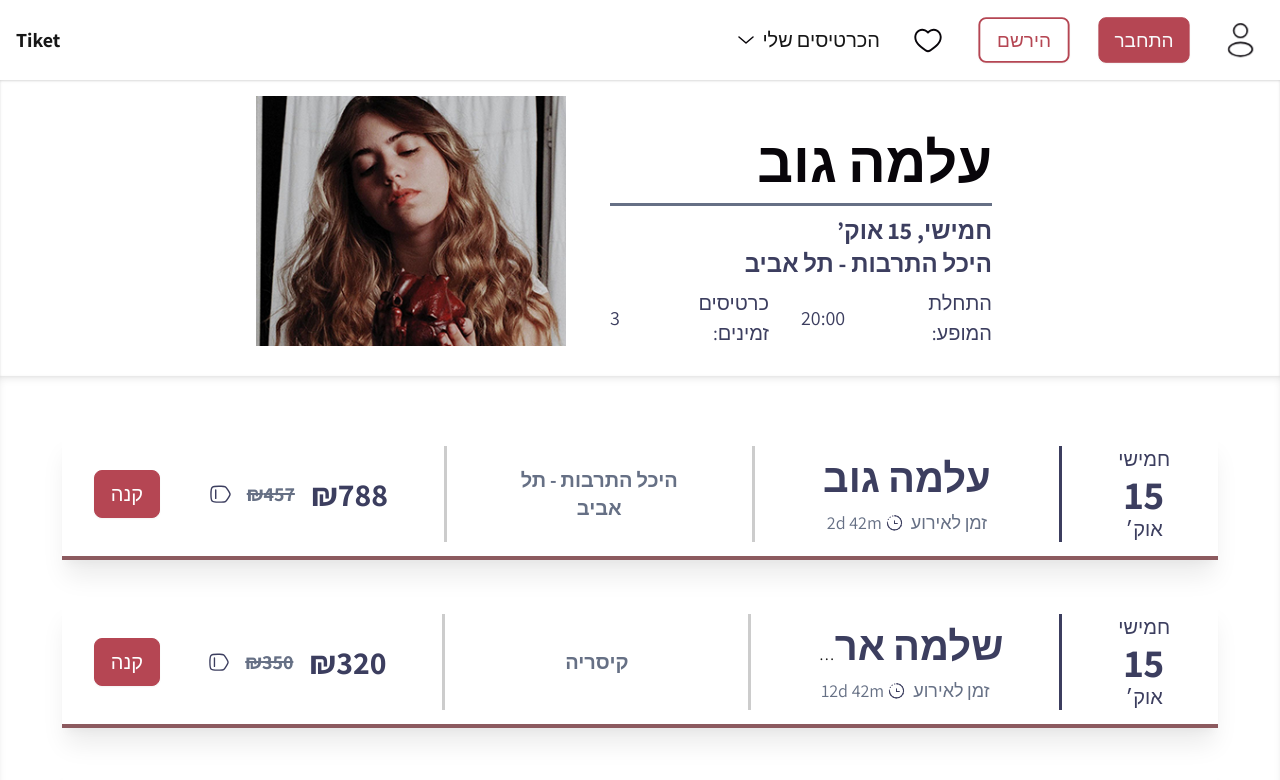
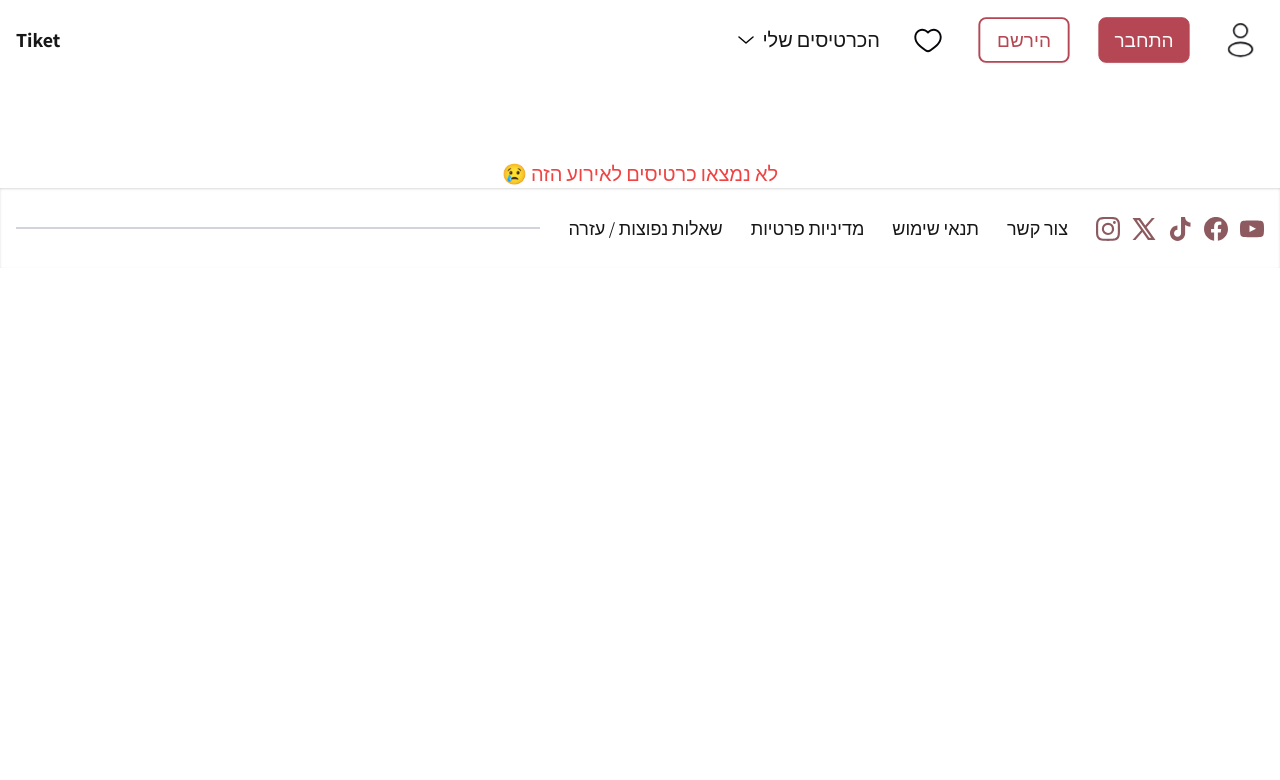
Before and after one commit to tiketuser/Tiket, a Next.js app: page /EventPage in a window 1280 px wide. Shown: the top 780 px of the page. Built offline with nearby package versions, Linux system fonts and the light colour scheme.

Commit message:
Linked between Home Page and Event Page using query parameter (only for mvp)

```diff
--- a/app/EventPage/page.tsx
+++ b/app/EventPage/page.tsx
@@ -1,60 +1,59 @@
-import React from "react";
-import cardsData from "../DemoData/cardsData";
+"use client";
+
+import { useSearchParams } from "next/navigation";
 import NavBar from "../components/NavBar/NavBar";
 import SingleCard from "../components/SingleCard/SingleCard";
 import Footer from "../components/Footer/Footer";
 import EventUpperSection from "../components/EventUpperSection/EventUpperSection";
 import SeatingMap from "../components/SeatingMap/SeatingMap";
-interface Props {
-  params: {
-    query: string;
-  };
-}
+import cardsData from "../DemoData/cardsData";
 
-interface CardData {
-  id: string | number;
-  imageSrc: string;
-  title: string;
-  date: string;
-  location: string;
-  priceBefore: number;
-  price: number;
-  soldOut: boolean;
-  ticketsLeft: number;
-  timeLeft: string;
-}
+const EventPage = () => {
+  const searchParams = useSearchParams();
+  const title = searchParams.get("title");
 
-const getEventPage = (query: number) => {
-  // Filter the tickets by the given query ID
-  return cardsData.filter((CardData: any) => CardData.id === query);
-};
+  // חיפוש כל הכרטיסים עם אותו שם אירוע
+  const matchingEvents = cardsData.filter((card) => card.title === title);
 
-const EventPage = async ({ params }: Props) => {
-  const { query } = params;
-  const tickets = getEventPage(1); //Enter Id of card
+  // אם לא נמצאו אירועים
+  if (matchingEvents.length === 0) {
+    return (
+      <div>
+        <NavBar />
+        <div className="text-center text-red-500 text-xl mt-20">
+          לא נמצאו כרטיסים לאירוע הזה 😢
+        </div>
+        <Footer />
+      </div>
+    );
+  }
+
   return (
     <div>
       <NavBar />
       <EventUpperSection
-        imageSrc={"/images/Artist/Alma_Gov.png"}
-        title={"עלמה גוב"}
-        date={"חמישי, 15 אוק’"}
-        location={"היכל התרבות - תל אביב"}
+        imageSrc={matchingEvents[0].imageSrc}
+        title={matchingEvents[0].title}
+        date={matchingEvents[0].date}
+        location={matchingEvents[0].location}
         time={"20:00"}
-        availableTickets={3}
+        availableTickets={matchingEvents.reduce(
+          (sum, event) => sum + event.ticketsLeft,
+          0
+        )}
       />
       <div className="pt-14 pr-32 pb-14 pl-32 gap-8 shadow-small-inner">
-        {cardsData.map((card) => (
-          <div key={card.id} className="flex items-center justify-center">
+        {matchingEvents.map((event) => (
+          <div key={event.id} className="flex items-center justify-center">
             <div className="flex mb-10 w-full justify-center items-center">
-              <SingleCard {...card} buttonAction="קנה" />
+              <SingleCard {...event} buttonAction="קנה" />
             </div>
           </div>
         ))}
       </div>
       <SeatingMap
         title={"מפת ישיבה"}
-        venueName={"היכל התרבות - תל אביב"}
+        venueName={matchingEvents[0].location}
         SeatingMapsvg="/images/Event Page/Web/Seats.svg"
       />
       <Footer />
--- a/app/components/EventUpperSection/EventUpperSection.tsx
+++ b/app/components/EventUpperSection/EventUpperSection.tsx
@@ -26,7 +26,7 @@ const EventUpperSection: React.FC<EventUpperSectionProps> = ({
       {/* Right: Event Details */}
       <div className="flex flex-col gap-2 pt-8 w-[382px] h-[264px]">
         {/* Event Title */}
-        <span className="text-heading-1-desktop font-bold text-subtext leading-[67px]">
+        <span className="text-heading-1-desktop font-bold text-subtext leading-[67px] w-[900px]">
           {title}
         </span>
         <div className="w-[382px] h-[3px] bg-mutedText"></div>
--- a/app/components/SeatingMap/SeatingMap.tsx
+++ b/app/components/SeatingMap/SeatingMap.tsx
@@ -1,6 +1,6 @@
 "use client";
 
-import React from "react";
+import React, { useState } from "react";
 import Image from "next/image";
 import DropdownIcon from "../../../public/images/Event Page/Web/Arrow.svg";
 
@@ -15,6 +15,13 @@ const SeatingMap: React.FC<SeatingMapProps> = ({
   venueName,
   SeatingMapsvg,
 }) => {
+  const [showSeatingMap, setSeatingMap] = useState(true);
+
+  // Function to toggle visibility of SeatingMap
+  const toggleSeatingMapVisibility = () => {
+    setSeatingMap((prevSeatingMap) => !prevSeatingMap);
+  };
+
   return (
     <div className="w-full shadow-small-inner pt-14 pr-72 pl-32 pb-14">
       {/* Header */}
@@ -30,20 +37,30 @@ const SeatingMap: React.FC<SeatingMapProps> = ({
           alt="Dropdown icon"
           width={29}
           height={16}
+          onClick={toggleSeatingMapVisibility}
           className="cursor-pointer"
         />
       </p>
 
       <div className="w-[100%] h-[3px] bg-mutedText flex mt-3 mb-3"></div>
+
       {/* Seating Map */}
-      <div className="mt-20 flex justify-center items-center jus">
+      <div
+        className={`mt-14 transition-all duration-700 ease-in-out ${
+          showSeatingMap ? "opacity-100 h-auto" : "opacity-0 h-0"
+        }`}
+      >
+        {showSeatingMap && (
+          <div className="mt-20 flex justify-center items-center">
             <Image
               src={SeatingMapsvg}
-          alt="Event image"
+              alt="Event seating map"
               width={1190}
               height={730}
               className="cursor-pointer"
             />
+          </div>
+        )}
       </div>
     </div>
   );
--- a/app/components/TicketGallery/ResponsiveGallery.tsx
+++ b/app/components/TicketGallery/ResponsiveGallery.tsx
@@ -23,7 +23,9 @@ const ResponsiveGallery: React.FC = () => {
           <CarouselContent className="flex flex-nowrap gap-6 h-[600px]">
             {cardsData.map((card) => (
               <CarouselItem key={card.id} dir="rtl">
-                <Link href="/EventPage">
+                <Link
+                  href={`/EventPage?title=${encodeURIComponent(card.title)}`}
+                >
                   <Card {...card} />
                 </Link>
               </CarouselItem>
@@ -52,7 +54,9 @@ const ResponsiveGallery: React.FC = () => {
             className="xs:max-w-[160px] xs:max-h-[260px] flex justify-center items-center max-w-[155px] max-h-[245px]"
           >
             <div className="xs:scale-[0.43] scale-[0.39]">
-              <Card {...card} />
+              <Link href={`/EventPage?title=${encodeURIComponent(card.title)}`}>
+                <Card {...card} />
+              </Link>
             </div>
           </div>
         ))}
```
Lines whose indentation alone changed are shown as unchanged.
